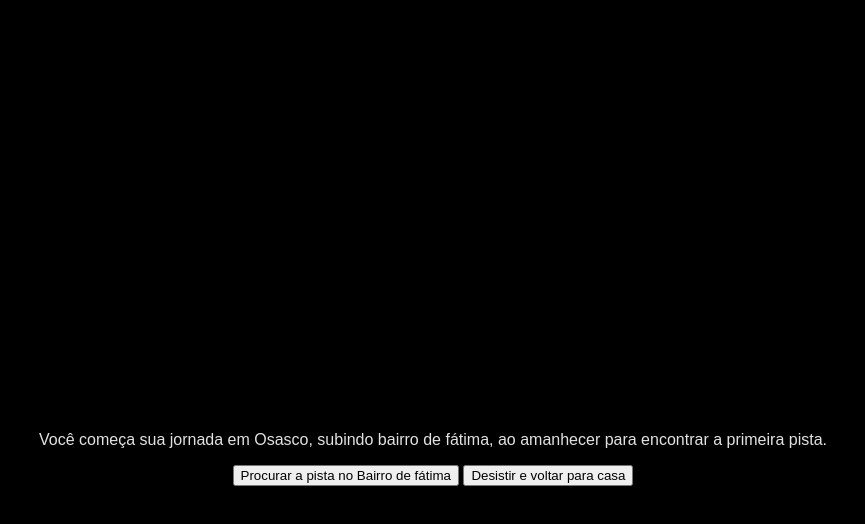
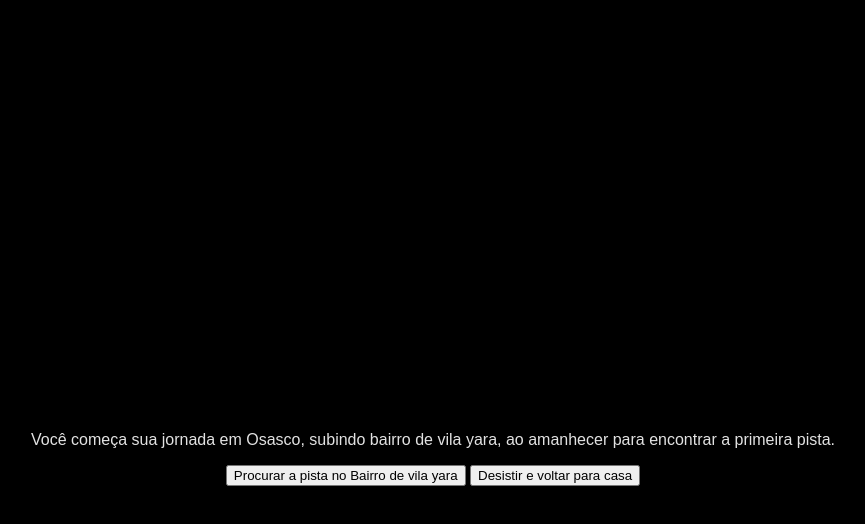
Before and after one commit to niicollyvitoria/Nicolly-Algoritimos, a plain HTML site: page index.html in a window 1280 px wide. Both pictures are taken after a click on the button "Mc Tuto". Shown: the whole page, without its empty margins (207-1072 px from the left). Drawn offline with Linux system fonts and the light colour scheme; a web font is replaced by a local one.

Commit message:
Update index.html

```diff
--- a/index.html
+++ b/index.html
@@ -21,8 +21,8 @@
             <button class="btn-proximo" data-proximo="3">WIU</button>
         </div>
         <div class="passo" id="passo-1">
-            <p>Você começa sua jornada em Osasco, subindo bairro de fátima, ao amanhecer para encontrar a primeira pista.</p>
-            <button class="btn-proximo" data-proximo="3">Procurar a pista no Bairro de fátima</button>
+            <p>Você começa sua jornada em Osasco, subindo bairro de vila yara, ao amanhecer para encontrar a primeira pista.</p>
+            <button class="btn-proximo" data-proximo="3">Procurar a pista no Bairro de vila yara</button>
             <button class="btn-proximo" data-proximo="4">Desistir e voltar para casa</button>
         </div>
         <div class="passo" id="passo-2">
```
